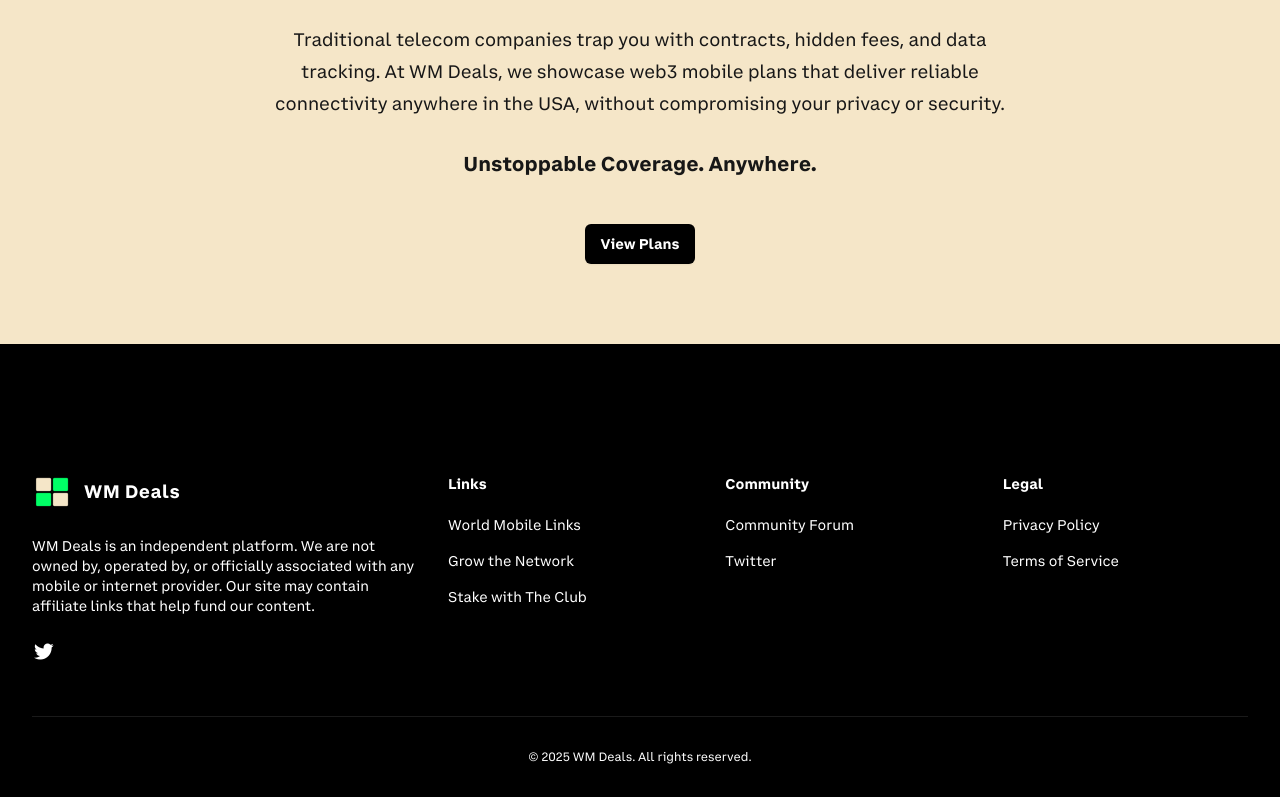
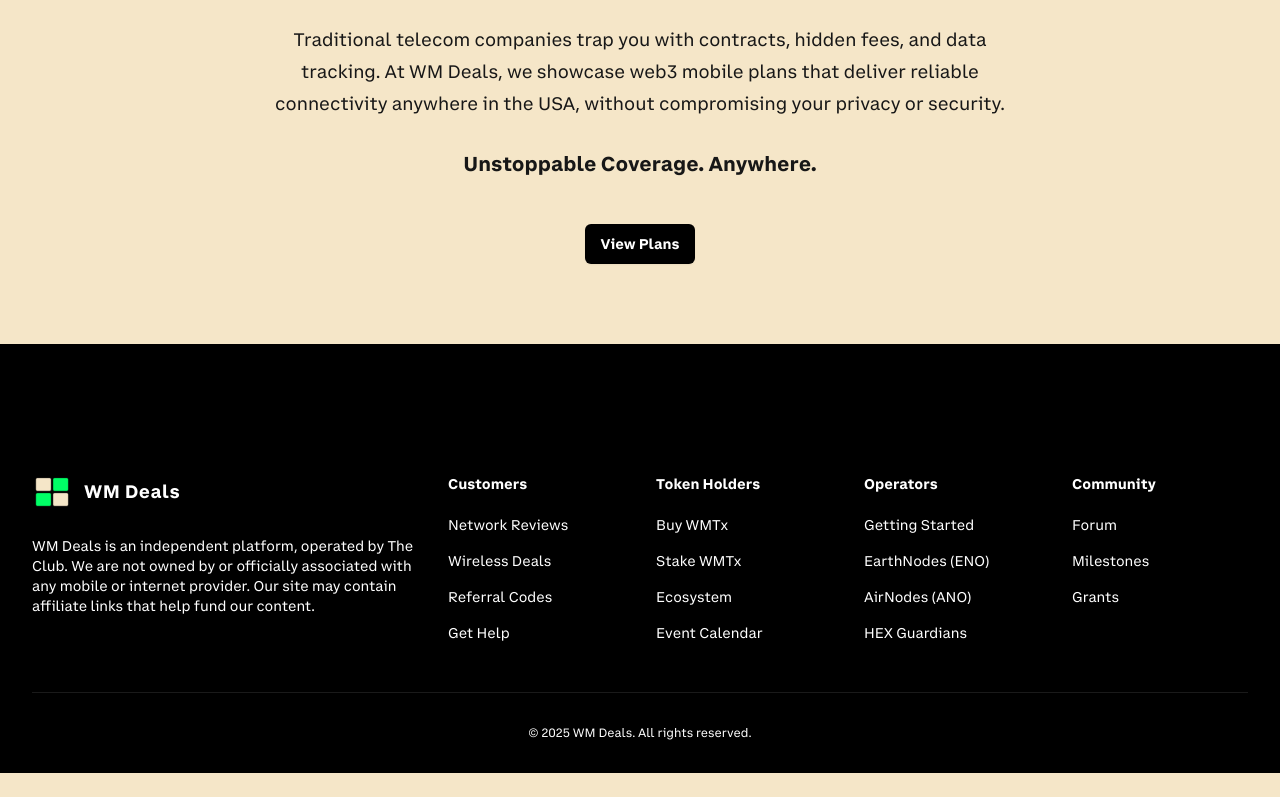
Before and after one commit to its-me-julien/wmdeals, a Next.js app: page / in a window 1280 px wide. Shown: the part 384-1181 px from the top of the page. After the commit the page ends 1157 px from the top, so only its background shows below. Built offline with nearby package versions, Linux system fonts and the light colour scheme.

Commit message:
Fix Cloudflare Pages deployment by removing next export

```diff
--- a/components/Footer.tsx
+++ b/components/Footer.tsx
@@ -1,38 +1,39 @@
-import "boxicons/css/boxicons.min.css";
 import Image from "next/image";
+import Link from "next/link";
 
 type NavigationLink = {
   name: string;
   href: string;
 };
 
-type SocialLink = {
-  name: string;
-  href: string;
-  icon: string;
-};
-
 const navigation: {
-  worldMobile: NavigationLink[];
+  customers: NavigationLink[];
+  tokenHolders: NavigationLink[];
+  operators: NavigationLink[];
   community: NavigationLink[];
-  legal: NavigationLink[];
-  social: SocialLink[];
 } = {
-  worldMobile: [
-    { name: "World Mobile Links", href: "https://worldmobile.me/" },
-    { name: "Grow the Network", href: "https://worldmobile.info/" },
-    { name: "Stake with The Club", href: "https://stake.worldmobile.club/" },
+  customers: [
+    { name: "Network Reviews", href: "https://worldmobile.review/" },
+    { name: "Wireless Deals", href: "https://wm.deals/" },
+    { name: "Referral Codes", href: "https://refermobile.com/" },
+    { name: "Get Help", href: "https://worldmobile.club/c/help/71" },
+  ],
+  tokenHolders: [
+    { name: "Buy WMTx", href: "/participate/where-to-buy-wmtx/" },
+    { name: "Stake WMTx", href: "https://stake.worldmobile.club/" },
+    { name: "Ecosystem", href: "https://worldmobile.me/" },
+    { name: "Event Calendar", href: "https://worldmobile.club/calendar" },
+  ],
+  operators: [
+    { name: "Getting Started", href: "/getting-started-with-world-mobile/" },
+    { name: "EarthNodes (ENO)", href: "https://worldmobile.club/c/earthnodes/5" },
+    { name: "AirNodes (ANO)", href: "https://worldmobile.club/c/airnode/6" },
+    { name: "HEX Guardians", href: "https://worldmobile.club/c/hex-guardians/8" },
   ],
   community: [
-    { name: "Community Forum", href: "https://worldmobile.club/" },
-    { name: "Twitter", href: "https://x.com/Club_wmtx" },
-  ],
-  legal: [
-    { name: "Privacy Policy", href: "/privacy" },
-    { name: "Terms of Service", href: "/terms" },
-  ],
-  social: [
-    { name: "Twitter", href: "https://x.com/Club_wmtx", icon: "bxl-twitter" },
+    { name: "Forum", href: "https://worldmobile.club/" },
+    { name: "Milestones", href: "/timeline/" },
+    { name: "Grants", href: "/participate/grant-hub/" },
   ],
 };
 
@@ -44,42 +45,28 @@
         <div className="xl:grid xl:grid-cols-3 xl:gap-8">
           {/* Branding & Social */}
           <div className="space-y-6">
-         <a href="https://wm.deals/" className="flex items-center space-x-3">
+            <a href="https://worldmobile.info/" className="flex items-center space-x-3">
               <Image
-                         src="/web-app-manifest-512x512.png"
-                         alt="WM Deals"
+                src="/web-app-manifest-192x192.png"
+                alt="World Mobile Deals Logo"
                 width={40}
                 height={40}
                 priority
               />
-                       <span className="text-lg font-semibold tracking-wide">WM Deals</span>
+              <span className="text-lg font-semibold tracking-wide text-lightGrey hover:text-primary transition">WM Deals</span>
             </a>
 
             <p className="text-sm text-lightGrey">
-          WM Deals is an independent platform. We are not owned by, operated by, or officially associated with any mobile or internet provider. Our site may contain affiliate links that help fund our content.
+              WM Deals is an independent platform, operated by <a href="https://worldmobile.club/" className="text-lightGrey hover:text-primary transition">The Club</a>. We are not owned by or officially associated with any mobile or internet provider. Our site may contain affiliate links that help fund our content.
             </p>
-
-            <div className="flex space-x-6">
-              {navigation.social.map((item) => (
-                <a
-                  key={item.name}
-                  href={item.href}
-                  target="_blank"
-                  rel="noopener noreferrer"
-                  className="text-lightGrey hover:text-primary transition"
-                >
-                  <i className={`bx ${item.icon} text-2xl`}></i>
-                  <span className="sr-only">{item.name}</span>
-                </a>
-              ))}
-            </div>
           </div>
 
-          {/* Footer Links Grid - 3 Columns */}
-          <div className="mt-12 grid grid-cols-1 gap-8 xl:col-span-2 xl:mt-0 sm:grid-cols-3">
-            <FooterSection title="Links" links={navigation.worldMobile} />
+          {/* Footer Links Grid */}
+          <div className="mt-12 grid grid-cols-1 gap-8 xl:col-span-2 xl:mt-0 sm:grid-cols-4">
+            <FooterSection title="Customers" links={navigation.customers} />
+            <FooterSection title="Token Holders" links={navigation.tokenHolders} />
+            <FooterSection title="Operators" links={navigation.operators} />
             <FooterSection title="Community" links={navigation.community} />
-            <FooterSection title="Legal" links={navigation.legal} />
           </div>
         </div>
 
@@ -104,13 +91,28 @@
     <div>
       <h3 className="text-sm font-semibold leading-6 text-white">{title}</h3>
       <ul role="list" className="mt-4 space-y-3">
-        {links.map((item) => (
+        {links.map((item) => {
+          const isInternal = item.href.startsWith("/");
+
+          return (
             <li key={item.name}>
-            <a href={item.href} className="text-sm text-lightGrey hover:text-primary transition">
+              {isInternal ? (
+                <Link href={item.href} className="text-sm text-lightGrey hover:text-primary transition">
+                  {item.name}
+                </Link>
+              ) : (
+                <a
+                  href={item.href}
+                  className="text-sm text-lightGrey hover:text-primary transition"
+                  target="_blank"
+                  rel="noopener noreferrer"
+                >
                   {item.name}
                 </a>
+              )}
             </li>
-        ))}
+          );
+        })}
       </ul>
     </div>
   );
--- a/components/Menu.tsx
+++ b/components/Menu.tsx
@@ -24,13 +24,13 @@
   const router = useRouter()
   let computedHref = href
 
-  if (href.startsWith('/global/#')) {
+  if (href.startsWith('/international-data-plans#')) {
     const hash = href.split('#')[1]
-    computedHref = router.pathname === '/global' ? `#${hash}` : `/global/#${hash}`
+    computedHref = router.pathname === '/international-data-plans' ? `#${hash}` : `/international-data-plans#${hash}`
   } else if (href.startsWith('/travel#')) {
     const hash = href.split('#')[1]
-    computedHref = router.pathname === '/travel' ? `#${hash}` : `/travel#${hash}`
-  } else if (href.startsWith('https://wm.deals/#')) {
+    computedHref = router.pathname === '/world-mobile-deals' ? `#${hash}` : `/world-mobile-deals#${hash}`
+  } else if (href.startsWith('https://wm.deals/world-mobile-deals#')) {
     const hash = href.split('#')[1]
     computedHref = router.pathname === '/' ? `#${hash}` : `/#${hash}`
   }
@@ -89,7 +89,7 @@
           {/* USA dropdown */}
           <Popover className="relative">
             <div className="flex items-center gap-x-1">
-              <Link href="/" className="text-sm font-semibold leading-6">
+              <Link href="/world-mobile-deals/" className="text-sm font-semibold leading-6">
                 U.S. Phone Plans
               </Link>
               <Popover.Button className="focus:outline-none">
```
Lines whose indentation alone changed are shown as unchanged.
